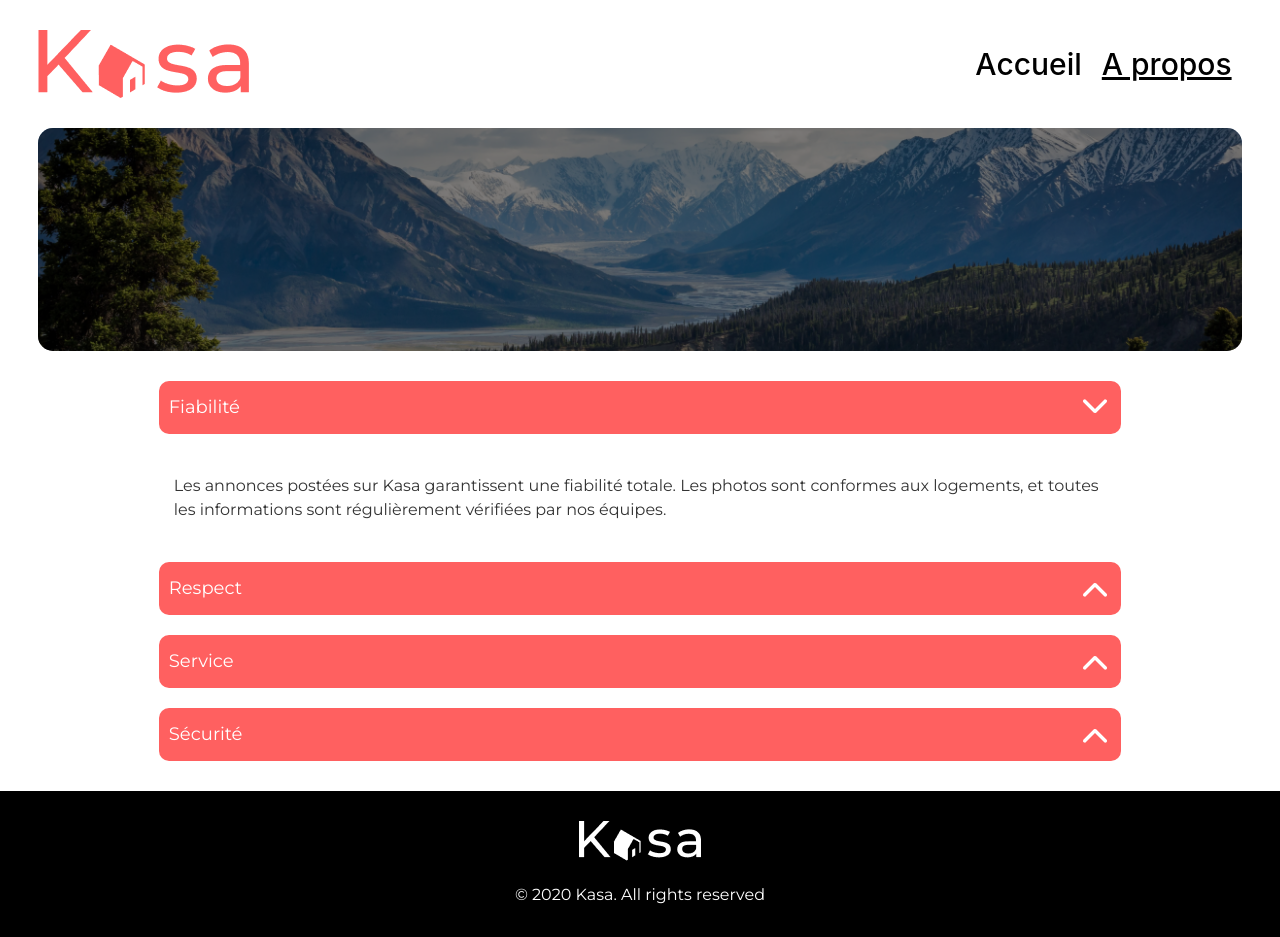
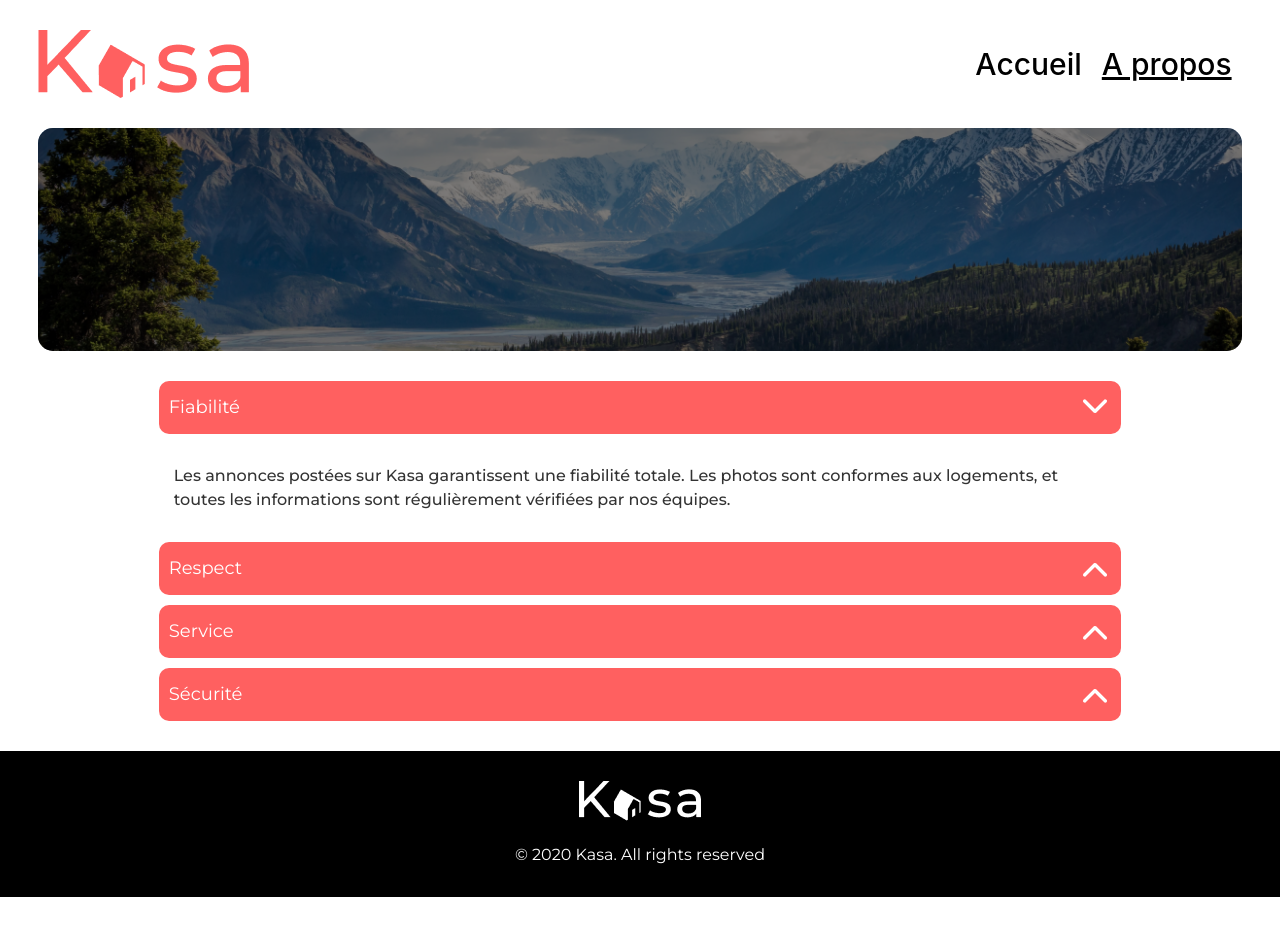
Before and after one commit to davidytruc/P05_Kasa, a React (Vite) app: page /apropos in a window 1280 px wide. Both pictures are taken after a click on the picture 812 px from the left and 407 px from the top of the page. After the commit the page ends 897 px from the top, so only its background shows below. Built offline with nearby package versions, Linux system fonts and the light colour scheme; the HTML template or start-up script is replaced by a standard one.

Commit message:
soutenance

```diff
--- a/src/composants/Description.jsx
+++ b/src/composants/Description.jsx
@@ -11,7 +11,7 @@
             <div className="entete">
                 <Collapse alt="Description" bandeau={bandeau} setIsOpen={setIsOpen} isOpen={isOpen} />
             </div>
-            {isOpen ? <div className="rolling">{log_desc}</div> : <div className="hidden">{log_desc}</div>}
+            {isOpen ? <div className="collapse">{log_desc}</div> : <div className="collapse__hidden">{log_desc}</div>}
         </div>
     )
 }
--- a/src/composants/Equipements.jsx
+++ b/src/composants/Equipements.jsx
@@ -12,14 +12,14 @@
             <Collapse alt="Equipements" bandeau={bandeau} setIsOpen={setIsOpen} isOpen={isOpen} />
           </div>
           {isOpen ?
-            <ul  className="rolling">
+            <ul  className="collapse">
               {log_equi.map ( equipement =>
                 <li key={equipement}>{equipement}</li>
               )
               }
             </ul>
             :
-            <ul  className="hidden">
+            <ul  className="collapse__hidden">
               {log_equi.map ( equipement =>
                 <li key={equipement}>{equipement}</li>
               )
--- a/src/composants/aproposdetails.jsx
+++ b/src/composants/aproposdetails.jsx
@@ -1,5 +1,5 @@
 import { useState } from "react"
-import Entete from "./Collapse.jsx"
+import Collapse from "./Collapse.jsx"
 
 
 // eslint-disable-next-line react/prop-types
@@ -9,9 +9,9 @@
     return (
         <>
             <div className="entete">
-                <Entete alt={alt} bandeau={bandeau} setIsOpen={setIsOpen} isOpen={isOpen} />
+                <Collapse alt={alt} bandeau={bandeau} setIsOpen={setIsOpen} isOpen={isOpen} />
             </div>
-            {isOpen ? <div className="rolling">{theme}</div> : <div className="hidden">{theme}</div>}
+            {isOpen ? <div className="collapse">{theme}</div> : <div className="collapse__hidden">{theme}</div>}
         </>
     )
 }
--- a/src/styles.scss
+++ b/src/styles.scss
@@ -2,9 +2,6 @@
 $orange: #FF6060;
 $background-grey: #F6F6F6;
 $main-font: 'Montserrat', sans-serif;
-$px-1: 4px;
-$px-2: 8px;
-$px-3: 12px;
 
 * {
     margin: 0
@@ -295,15 +292,17 @@
 }
 
 .apropos {
+    position: relative;
     display: flex;
     flex-direction: column;
-    gap: 20px;
+    gap: 10px;
     width: 80%;
     margin: auto;
     margin-bottom: 30px;
     font-family: $main-font;
     @media (max-width: 768px) {
         width: 100%;
+        gap: 5px;
     }
 }
 
@@ -334,48 +333,69 @@
         cursor: pointer;
     }
 }
-.rolling {
+.collapse {
     text-align: left;
     padding: 20px 15px;
+    font-family: $main-font;
     font-size: 16px;
+    font-weight: 500;
     color: #333;
-    animation: fadeIn 0.9s ease-in-out;
+    transform-origin: top;
+    animation: Opened 0.4s;
     @media (max-width: 768px) {
         font-size: 12px;
         padding: 10px 8px;
     }
-}
-.hidden {
-    display: none;
-    text-align: left;
-    padding: 20px 15px;
-    font-size: 16px;
-    animation: fadeOut 0.3s ease-in-out;
-    @media (max-width: 768px) {
-        font-size: 12px;
-        padding: 10px 8px;
+    &__hidden {
+        display: none;
+        padding: 20px 15px;
+        max-height: 0;
+        overflow: hidden;
+        transform-origin: bottom;
+        text-align: left;
+        font-family: $main-font;
+        font-size: 16px;
+        font-weight: 500;
+        animation: Closed 0.3s ease-in-out;
+        @media (max-width: 768px) {
+            font-size: 12px;
+            padding: 10px 8px;
+        }
     }
 }
 
-@keyframes fadeIn {
-    from {
-        opacity: 0.2;
+
+@keyframes Opened {
+    0% {
+        opacity: 0;
         max-height: 0;
+        transform: translateY(-150px);
     }
-    to {
+    50% {
+        opacity: 0;
+    }
+    100% {
         opacity: 1;
         max-height: 500px;
     }
 }
 
-@keyframes fadeOut {
-    from {
+@keyframes Closed {
+    0% {
         display: block;
-        max-height: 500px;
+        max-height: 100%;
+        opacity: 1;
+        transform: translateY(0);
     }
-    to {
-        display: none;
+    50% {
+        opacity: 0.5;
+    }
+    100% {
+        height: 0;
         max-height: 0;
+        opacity: 0;
+        padding: 0 15px;
+        transform: translateY(-10px);
     }
 }
 
```
